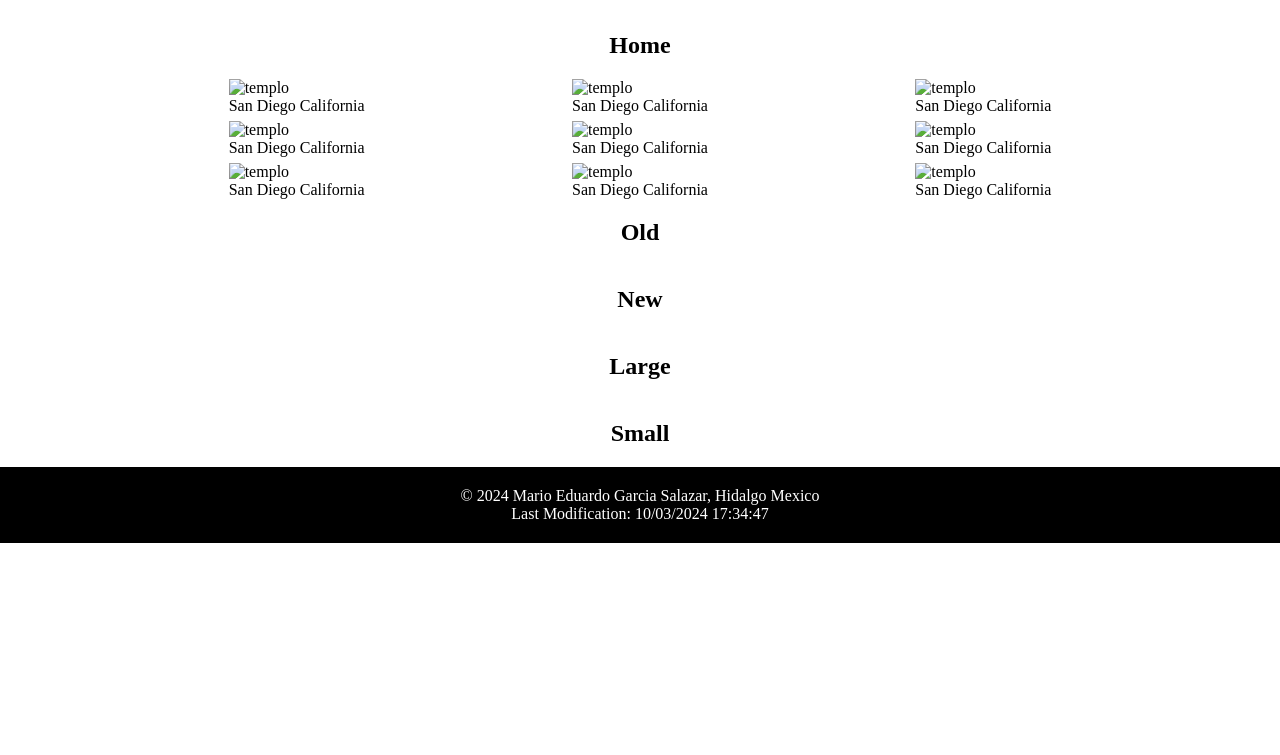
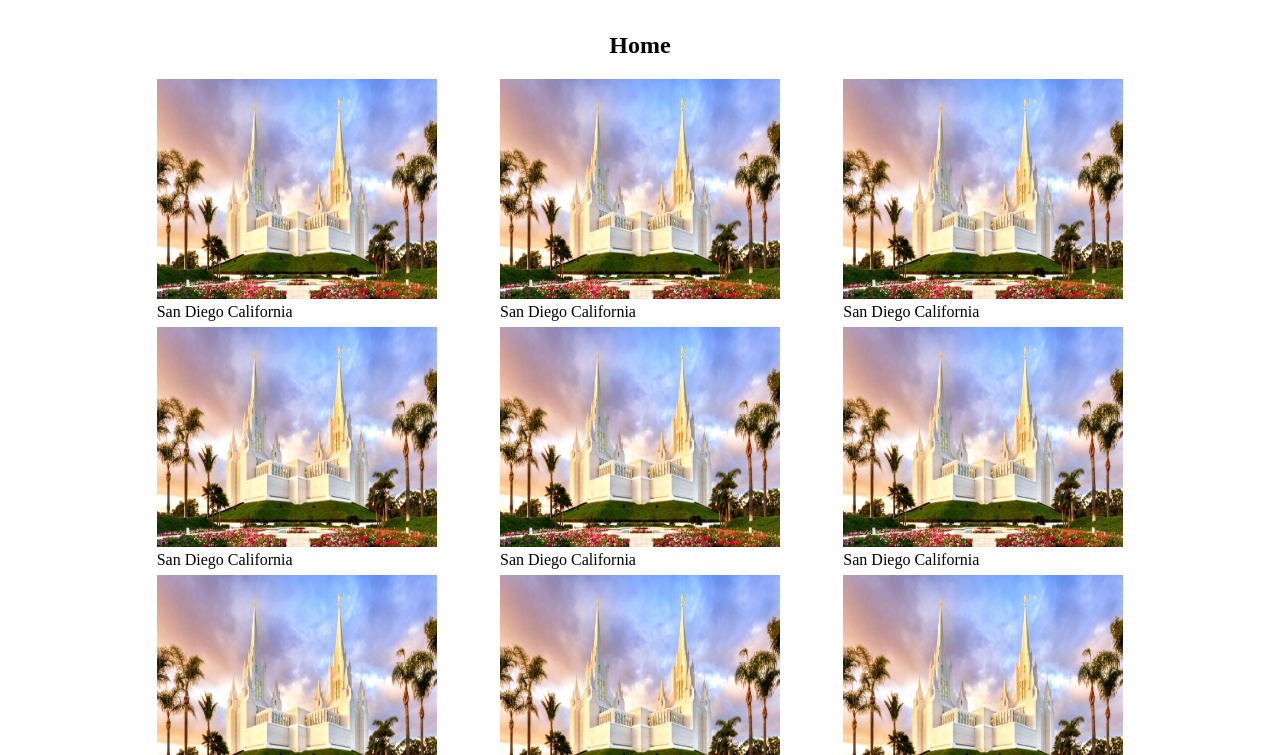
Before and after one commit to avincer-coder/wdd131, a plain HTML site: page temples.html in a window 1280 px wide. Shown: the part 45-800 px from the top of the page. Drawn offline with Linux system fonts and the light colour scheme; the site is published under a folder, as on GitHub Pages, so addresses that start at the root find nothing.

Commit message:
Temple images fix

```diff
--- a/temples.html
+++ b/temples.html
@@ -42,39 +42,39 @@
         <h2 id="home">Home</h2>
         <section class="homePictures">
             <figure>
-                <img src="/images/templo.jpg" alt="templo">
+                <img src="images/templo.jpg" alt="templo">
                 <figcaption>San Diego California</figcaption>
             </figure>
             <figure>
-                <img src="/images/templo.jpg" alt="templo">
+                <img src="images/templo.jpg" alt="templo">
                 <figcaption>San Diego California</figcaption>
             </figure>
             <figure>
-                <img src="/images/templo.jpg" alt="templo">
+                <img src="images/templo.jpg" alt="templo">
                 <figcaption>San Diego California</figcaption>
             </figure>
             <figure>
-                <img src="/images/templo.jpg" alt="templo">
+                <img src="images/templo.jpg" alt="templo">
                 <figcaption>San Diego California</figcaption>
             </figure>
             <figure>
-                <img src="/images/templo.jpg" alt="templo">
+                <img src="images/templo.jpg" alt="templo">
                 <figcaption>San Diego California</figcaption>
             </figure>
             <figure>
-                <img src="/images/templo.jpg" alt="templo">
+                <img src="images/templo.jpg" alt="templo">
                 <figcaption>San Diego California</figcaption>
             </figure>
             <figure>
-                <img src="/images/templo.jpg" alt="templo">
+                <img src="images/templo.jpg" alt="templo">
                 <figcaption>San Diego California</figcaption>
             </figure>
             <figure>
-                <img src="/images/templo.jpg" alt="templo">
+                <img src="images/templo.jpg" alt="templo">
                 <figcaption>San Diego California</figcaption>
             </figure>
             <figure>
-                <img src="/images/templo.jpg" alt="templo">
+                <img src="images/templo.jpg" alt="templo">
                 <figcaption>San Diego California</figcaption>
             </figure>
         </section>
```
